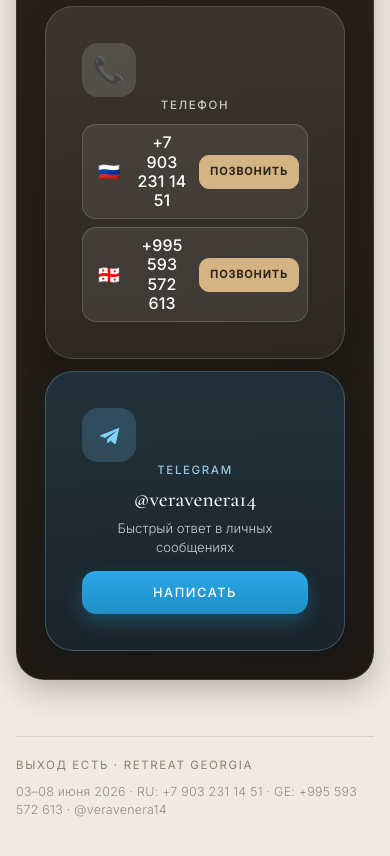
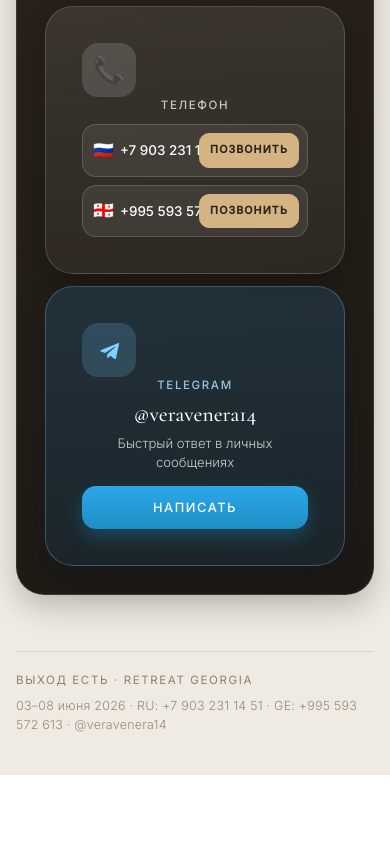
Before and after one commit to mixa-lll/RetritGergia, a React (Vite) app: page / in a window 390 px wide. Shown: the part 10120-10976 px from the top of the page. After the commit the page ends 10895 px from the top, so only its background shows below. Built offline with nearby package versions, Linux system fonts and the light colour scheme.

Commit message:
fix mobile phone row layout in contact block

```diff
--- a/src/app/App.tsx
+++ b/src/app/App.tsx
@@ -1032,16 +1032,18 @@
             <div>
               <p style={{ fontFamily: "'Inter', sans-serif", fontSize: "0.72rem", fontWeight: 500, color: "rgba(255,255,255,0.74)", letterSpacing: "0.14em", textTransform: "uppercase", marginBottom: 10 }}>Телефон</p>
               <div className="flex flex-col gap-2">
-                <div style={{ borderRadius: "14px", padding: "8px 8px 8px 10px", background: "rgba(255,255,255,0.08)", border: "1px solid rgba(255,255,255,0.16)", display: "grid", gridTemplateColumns: "32px 1fr auto", alignItems: "center", gap: 10 }}>
-                  <span style={{ fontSize: "1.1rem", lineHeight: 1, textAlign: "center" }}>🇷🇺</span>
+                <div style={{ borderRadius: "14px", padding: "8px 8px 8px 10px", background: "rgba(255,255,255,0.08)", border: "1px solid rgba(255,255,255,0.16)", display: "flex", alignItems: "center", justifyContent: "space-between", gap: 8 }}>
+                  <div style={{ display: "flex", alignItems: "center", gap: 6, minWidth: 0 }}>
+                    <span style={{ fontSize: "1.05rem", lineHeight: 1, textAlign: "center", flexShrink: 0 }}>🇷🇺</span>
                     <a
                       href="tel:+79032311451"
                       aria-label="Позвонить по номеру +7 903 231 14 51"
                       className="focus-visible:outline-none focus-visible:ring-2 focus-visible:ring-[#b08d5e] focus-visible:ring-offset-2"
-                    style={{ fontFamily: "'Inter', sans-serif", fontSize: "1rem", fontWeight: 500, color: "#fff", lineHeight: 1.2, letterSpacing: "0.01em", textDecoration: "none", textAlign: "center", transition: itemTransition }}
+                      style={{ fontFamily: "'Inter', sans-serif", fontSize: "clamp(0.84rem, 3vw, 1rem)", fontWeight: 500, color: "#fff", lineHeight: 1.2, letterSpacing: "0", textDecoration: "none", whiteSpace: "nowrap", transition: itemTransition }}
                     >
                       +7 903 231 14 51
                     </a>
+                  </div>
                   <a
                     href="tel:+79032311451"
                     aria-label="Кнопка позвонить по номеру +7 903 231 14 51"
@@ -1051,16 +1053,18 @@
                     Позвонить
                   </a>
                 </div>
-                <div style={{ borderRadius: "14px", padding: "8px 8px 8px 10px", background: "rgba(255,255,255,0.08)", border: "1px solid rgba(255,255,255,0.16)", display: "grid", gridTemplateColumns: "32px 1fr auto", alignItems: "center", gap: 10 }}>
-                  <span style={{ fontSize: "1.1rem", lineHeight: 1, textAlign: "center" }}>🇬🇪</span>
+                <div style={{ borderRadius: "14px", padding: "8px 8px 8px 10px", background: "rgba(255,255,255,0.08)", border: "1px solid rgba(255,255,255,0.16)", display: "flex", alignItems: "center", justifyContent: "space-between", gap: 8 }}>
+                  <div style={{ display: "flex", alignItems: "center", gap: 6, minWidth: 0 }}>
+                    <span style={{ fontSize: "1.05rem", lineHeight: 1, textAlign: "center", flexShrink: 0 }}>🇬🇪</span>
                     <a
                       href="tel:+995593572613"
                       aria-label="Позвонить по номеру +995 593 572 613"
                       className="focus-visible:outline-none focus-visible:ring-2 focus-visible:ring-[#b08d5e] focus-visible:ring-offset-2"
-                    style={{ fontFamily: "'Inter', sans-serif", fontSize: "1rem", fontWeight: 500, color: "#fff", lineHeight: 1.2, letterSpacing: "0.01em", textDecoration: "none", textAlign: "center", transition: itemTransition }}
+                      style={{ fontFamily: "'Inter', sans-serif", fontSize: "clamp(0.84rem, 3vw, 1rem)", fontWeight: 500, color: "#fff", lineHeight: 1.2, letterSpacing: "0", textDecoration: "none", whiteSpace: "nowrap", transition: itemTransition }}
                     >
                       +995 593 572 613
                     </a>
+                  </div>
                   <a
                     href="tel:+995593572613"
                     aria-label="Кнопка позвонить по номеру +995 593 572 613"
```
Lines whose indentation alone changed are shown as unchanged.
